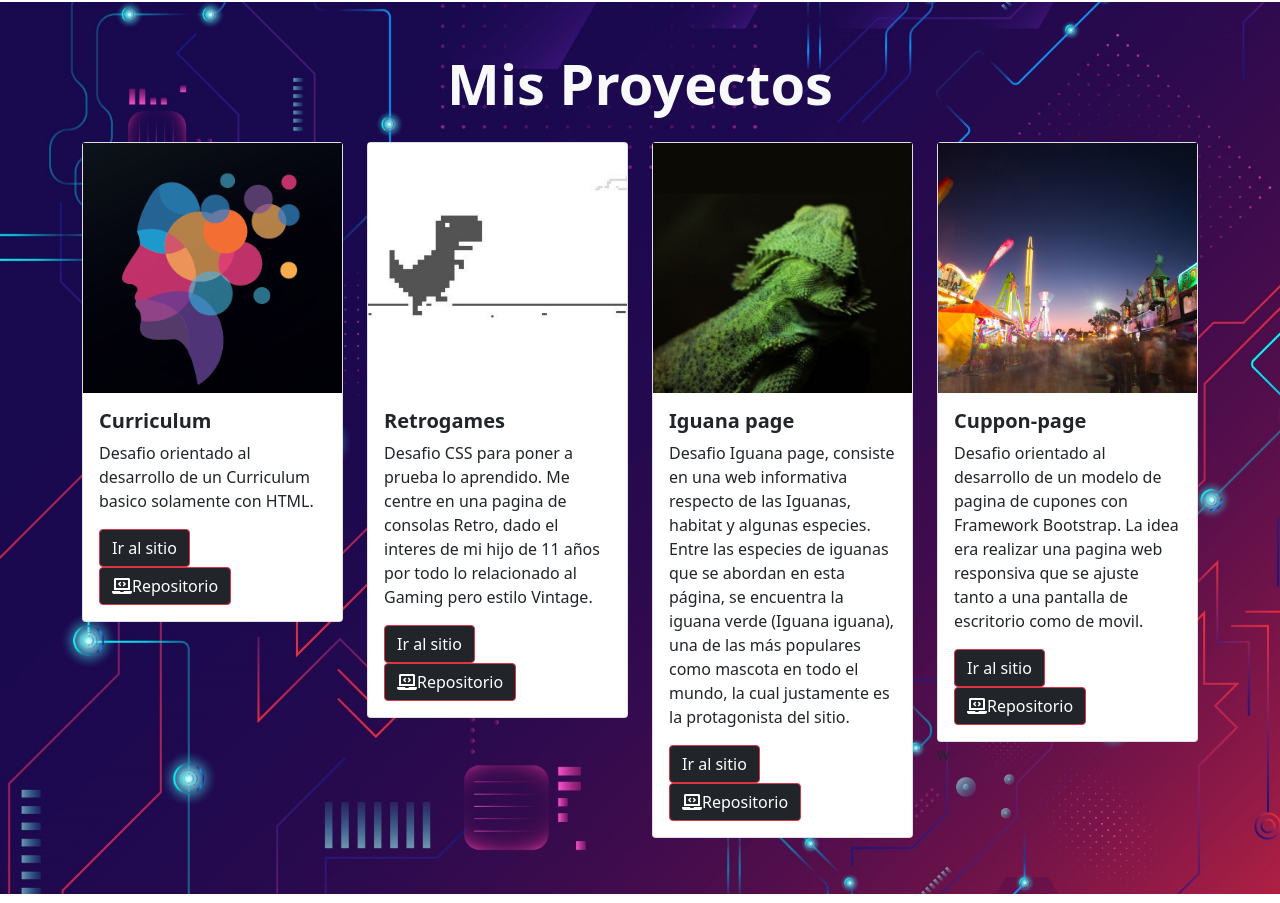
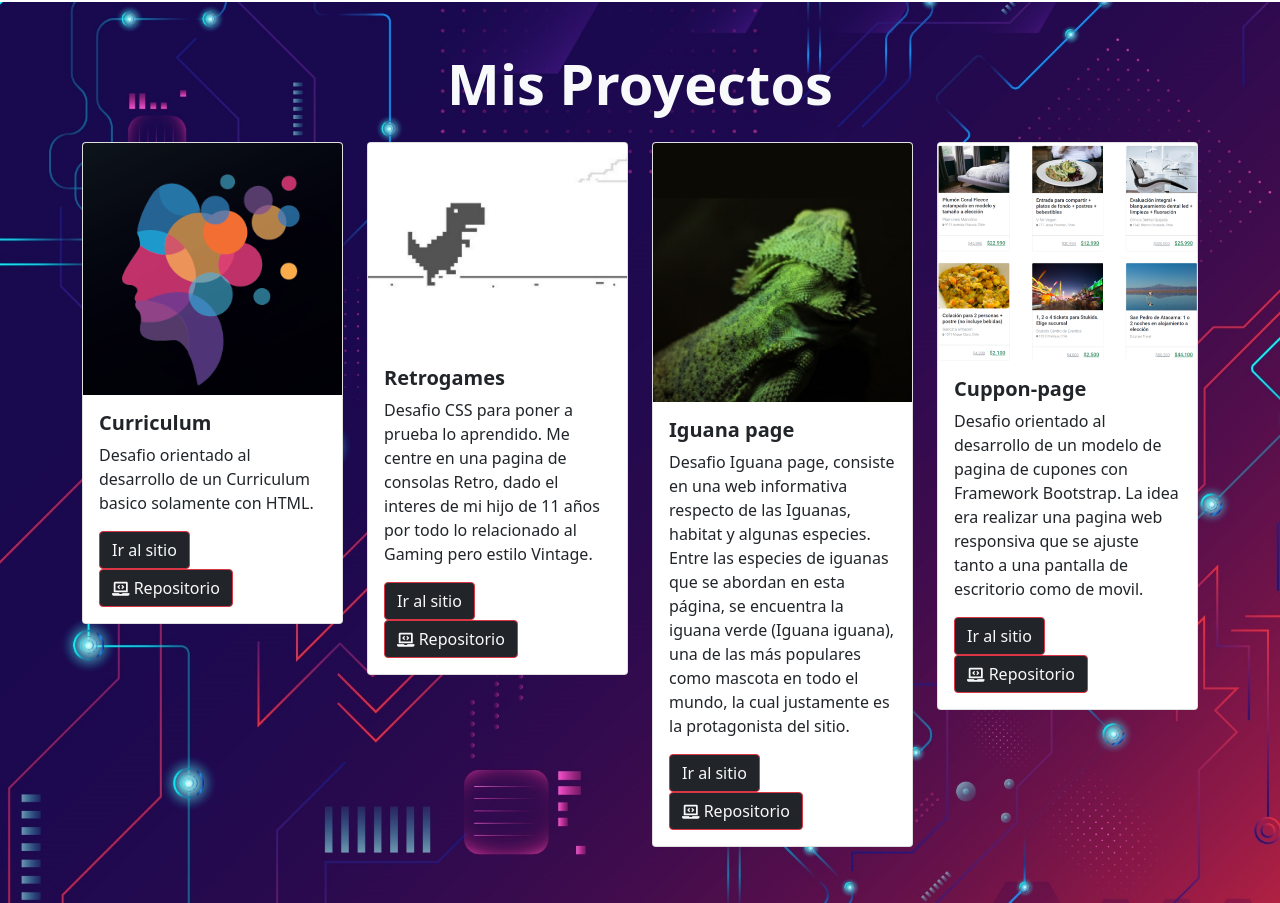
Before and after one commit to cvalenciapatagonia/Desafio_06-Portafolio, a plain HTML site: page index.html in a window 1280 px wide. Shown: the part 1446-2349 px from the top of the page. Drawn offline with nearby package versions, Linux system fonts and the light colour scheme.

Commit message:
Se eliminan los estilos inline de la pagina index.html, logrando el mismo resultado utilizando las clases de bootstrap.

```diff
--- a/assets/css/style.css
+++ b/assets/css/style.css
@@ -22,12 +22,12 @@
   height: 650px;
 }
 
-#Mis-proyectos .image-top {
+/* #Mis-proyectos .image-top {
   height: 250px;
   background-repeat: no-repeat;
   background-size: cover;
   background-position: center;
-}
+} */
 
 #Mis-proyectos {
   background-image: url("../img/fondo\ \(7\).jpg");
--- a/index.html
+++ b/index.html
@@ -1,63 +1,40 @@
 <!DOCTYPE html>
 <html lang="en">
+
 <head>
   <meta charset="UTF-8" />
   <meta http-equiv="X-UA-Compatible" content="IE=edge" />
   <meta name="viewport" content="width=device-width, initial-scale=1.0" />
   <title>Desafio final</title>
   <link rel="stylesheet" href="./assets/css/style.css" />
-    <link
-      href="https://cdn.jsdelivr.net/npm/bootstrap@5.1.3/dist/css/bootstrap.min.css"
-      rel="stylesheet"
-      integrity="sha384-1BmE4kWBq78iYhFldvKuhfTAU6auU8tT94WrHftjDbrCEXSU1oBoqyl2QvZ6jIW3"
-      crossorigin="anonymous"
-    />
-    <link
-      rel="stylesheet"
-      href="https://cdnjs.cloudflare.com/ajax/libs/font-awesome/5.9.0/css/all.min.css"
+  <link href="https://cdn.jsdelivr.net/npm/bootstrap@5.1.3/dist/css/bootstrap.min.css" rel="stylesheet"
+    integrity="sha384-1BmE4kWBq78iYhFldvKuhfTAU6auU8tT94WrHftjDbrCEXSU1oBoqyl2QvZ6jIW3" crossorigin="anonymous" />
+  <link rel="stylesheet" href="https://cdnjs.cloudflare.com/ajax/libs/font-awesome/5.9.0/css/all.min.css"
     integrity="sha512-q3eWabyZPc1XTCmF+8/LuE1ozpg5xxn7iO89yfSOd5/oKvyqLngoNGsx8jq92Y8eXJ/IRxQbEC+FGSYxtk2oiw=="
-      crossorigin="anonymous"
-      referrerpolicy="no-referrer"
-    />
+    crossorigin="anonymous" referrerpolicy="no-referrer" />
 </head>
 
 <body>
   <header>
     <!-- BARRA DE NAVEGACION -->
     <nav class="navbar navbar-expand-lg navbar-dark fixed-top navbar-custom"">
-      <div class="container">
+      <div class=" container">
       <img src="assets/img/logo.png" class="img-fluid img-logo" />
-        <button
-          class="navbar-toggler"
-          type="button"
-          data-bs-toggle="collapse"
-          data-bs-target="#navbarTogglerDemo01"
-          aria-controls="navbarTogglerDemo01"
-          aria-expanded="false"
-          aria-label="Toggle navigation"
-        >
+      <button class="navbar-toggler" type="button" data-bs-toggle="collapse" data-bs-target="#navbarTogglerDemo01"
+        aria-controls="navbarTogglerDemo01" aria-expanded="false" aria-label="Toggle navigation">
         <span class="navbar-toggler-icon"></span>
       </button>
       <div class="collapse navbar-collapse" id="navbarTogglerDemo01">
         <a class="navbar-brand" href="#"></a>
         <ul class="navbar-nav ms-auto mb-2 mb-lg-0 fs-5">
           <li class="nav-item">
-              <a
-                class="nav-link active text-light"
-                aria-current="page"
-                href="#Acerca-de-mi"
-                >Acerca de mi</a
-              >
+            <a class="nav-link active text-light" aria-current="page" href="#Acerca-de-mi">Acerca de mi</a>
           </li>
           <li class="nav-item">
-              <a class="nav-link active text-light" href="#Mis-proyectos"
-                >Proyectos</a
-              >
+            <a class="nav-link active text-light" href="#Mis-proyectos">Proyectos</a>
           </li>
           <li class="nav-item">
-              <a class="nav-link active text-light" href="#Contacto"
-                >Contacto</a
-              >
+            <a class="nav-link active text-light" href="#Contacto">Contacto</a>
           </li>
         </ul>
       </div>
@@ -79,16 +56,8 @@
           necesarias y esperables al desempeño de un desarrollador web.
         </p>
         <div class="mb-5 pb-5">
-            <button class="btn btn-lg btn-outline-info text-light me-4">
-              <a href="#Mis-proyectos" style="color: white; text-decoration: none;"
-                >Trabajos</a
-              >
-            </button>
-            <button class="btn btn-lg btn-outline-info text-light">
-              <a href="#Contacto" style="color: white; text-decoration: none"
-                >Contacto</a
-              >
-            </button>
+            <a class="btn btn-lg btn-outline-info text-light me-4" href="#Mis-proyectos">Trabajos</a>
+            <a class="btn btn-lg btn-outline-info text-light" href="#Contacto">Contacto</a>
         </div>
       </div>
     </div>
@@ -155,33 +124,20 @@
         <!--TARJETA 01-CURRICULUM-->
         <div class="col-12 col-sm-3 py-2">
           <div class="card">
-              <div
-                class="image-top"
-                style="background-image: url(./assets/img/cv.png)"
-              ></div>
+            <img class="card-img-top" src="./assets/img/cv.png" alt="Foto Proyecto HTML">
             <div class="card-body">
               <h5 class="card-title fw-bold">Curriculum</h5>
               <p class="card-text">
                 Desafio orientado al desarrollo de un Curriculum basico
                 solamente con HTML.
               </p>
-                <button type="button" class="btn btn-dark btn-outline-danger">
-                  <a
-                    href="https://cvalenciapatagonia.github.io/Desafio_01-HTML/"
-                    style="color: white; text-decoration: none;"
-                    target="_blank"
-                    >Ir al sitio</a
-                  >
-                </button>
-                <button type="button" class="btn btn-dark btn-outline-danger">
-                  <a
-                    href="https://github.com/cvalenciapatagonia/Desafio_01-HTML"
-                    style="color: white; text-decoration: none;"
-                    target="_blank"
-                    ><i class="fas fa-solid fa-laptop-code fa-1x my-1 m1"></i
-                    >Repositorio</a
-                  >
-                </button>
+              <a class="btn btn-dark btn-outline-danger text-light"
+                href="https://cvalenciapatagonia.github.io/Desafio_01-HTML/" target="_blank">Ir al sitio
+              </a>
+              <a class="btn btn-dark btn-outline-danger text-light"
+                href="https://github.com/cvalenciapatagonia/Desafio_01-HTML" target="_blank">
+                <i class="fas fa-solid fa-laptop-code fa-sm"></i> Repositorio
+              </a>
             </div>
           </div>
         </div>
@@ -190,10 +146,7 @@
         <!--TARJETA 02-RETROGAMES-->
         <div class="col-12 col-sm-3 py-2">
           <div class="card">
-              <div
-                class="image-top"
-                style="background-image: url(./assets/img/card-2.jpg)"
-              ></div>
+            <img class="card-img-top" src="./assets/img/card-2.jpg" alt="Foto Proyecto CSS">
             <div class="card-body">
               <h5 class="card-title fw-bold">Retrogames</h5>
               <p class="card-text">
@@ -201,23 +154,13 @@
                 pagina de consolas Retro, dado el interes de mi hijo de 11
                 años por todo lo relacionado al Gaming pero estilo Vintage.
               </p>
-                <button type="button" class="btn btn-dark btn-outline-danger">
-                  <a
-                    href="https://cvalenciapatagonia.github.io/Desafio_02-CSS/"
-                    style="color: white; text-decoration: none;"
-                    target="_blank"
-                    >Ir al sitio</a
-                  >
-                </button>
-                <button type="button" class="btn btn-dark btn-outline-danger">
-                  <a
-                    href="https://github.com/cvalenciapatagonia/Desafio_02-CSS"
-                    style="color: white; text-decoration: none;"
-                    target="_blank"
-                    ><i class="fas fa-solid fa-laptop-code fa-1x my-1 m1"></i
-                    >Repositorio</a
-                  >
-                </button>
+              <a class="btn btn-dark btn-outline-danger text-light"
+                href="https://cvalenciapatagonia.github.io/Desafio_02-CSS/" target="_blank">Ir al sitio
+              </a>
+              <a class="btn btn-dark btn-outline-danger text-light"
+                href="https://github.com/cvalenciapatagonia/Desafio_02-CSS" target="_blank">
+                <i class="fas fa-solid fa-laptop-code fa-sm"></i> Repositorio
+              </a>
             </div>
           </div>
         </div>
@@ -226,10 +169,7 @@
         <!--TARJETA 03-IGUANA PAGE-->
         <div class="col-12 col-sm-3 py-2">
           <div class="card">
-              <div
-                class="image-top"
-                style="background-image: url(assets/img/card-3.jpg)"
-              ></div>
+            <img class="card-img-top" src="./assets/img/card-3.jpg" alt="Foto Proyecto Posicionamiento">
             <div class="card-body">
               <h5 class="card-title fw-bold">Iguana page</h5>
               <p class="card-text">
@@ -240,23 +180,13 @@
                 mascota en todo el mundo, la cual justamente es la
                 protagonista del sitio.
               </p>
-                <button type="button" class="btn btn-dark btn-outline-danger">
-                  <a
-                    href="https://cvalenciapatagonia.github.io/Desafio_03-Landing-Page/"
-                    style="color: white; text-decoration: none;"
-                    target="_blank"
-                    >Ir al sitio</a
-                  >
-                </button>
-                <button type="button" class="btn btn-dark btn-outline-danger">
-                  <a
-                    href="https://github.com/cvalenciapatagonia/Desafio_03-Landing-Page"
-                    style="color: white; text-decoration: none;"
-                    target="_blank"
-                    ><i class="fas fa-solid fa-laptop-code fa-1x my-1 m1"></i
-                    >Repositorio</a
-                  >
-                </button>
+              <a class="btn btn-dark btn-outline-danger text-light"
+                href="https://cvalenciapatagonia.github.io/Desafio_03-Landing-Page/" target="_blank">Ir al sitio
+              </a>
+              <a class="btn btn-dark btn-outline-danger text-light"
+                href="https://github.com/cvalenciapatagonia/Desafio_03-Landing-Page" target="_blank">
+                <i class="fas fa-solid fa-laptop-code fa-sm"></i> Repositorio
+              </a>
             </div>
           </div>
         </div>
@@ -265,10 +195,7 @@
         <!--TARJETA 04-CUPPON-->
         <div class="col-12 col-sm-3 py-2">
           <div class="card">
-              <div
-                class="image-top"
-                style="background-image: url(./assets/img/Cupon\ 5.jpg)"
-              ></div>
+            <img class="card-img-top" src="./assets/img/card-4.png" alt="Foto Proyecto Bootstrap">
             <div class="card-body">
               <h5 class="card-title fw-bold">Cuppon-page</h5>
               <p class="card-text">
@@ -277,26 +204,15 @@
                 pagina web responsiva que se ajuste tanto a una pantalla de
                 escritorio como de movil.
               </p>
-                <button type="button" class="btn btn-dark btn-outline-danger">
-                  <a
-                    href="https://cvalenciapatagonia.github.io/Desafio_04-Bootstrap/"
-                    style="color: white; text-decoration: none;"
-                    target="_blank"
-                    >Ir al sitio</a
-                  >
-                </button>
-                <button type="button" class="btn btn-dark btn-outline-danger">
-                  <a
-                    href="https://github.com/cvalenciapatagonia/Desafio_04-Bootstrap"
-                    style="color: white; text-decoration: none;"
-                    target="_blank"
-                    ><i class="fas fa-solid fa-laptop-code fa-1x my-1 m1"></i
-                    >Repositorio</a
-                  >
-                </button>
+              <a class="btn btn-dark btn-outline-danger text-light"
+                href="https://cvalenciapatagonia.github.io/Desafio_04-Bootstrap/" target="_blank">Ir al sitio
+              </a>
+              <a class="btn btn-dark btn-outline-danger text-light"
+                href="https://github.com/cvalenciapatagonia/Desafio_04-Bootstrap" target="_blank">
+                <i class="fas fa-solid fa-laptop-code fa-sm"></i> Repositorio
+              </a>
             </div>
           </div>
-            w
         </div>
         <!------------------------------------------------------------------------------->
       </div>
@@ -325,10 +241,7 @@
 
       <div class="form-group">
         <label class="mb-2">Mensaje</label>
-          <textarea
-            class="form-control"
-            placeholder="Escribe aquí tu mensaje"
-          ></textarea>
+        <textarea class="form-control" placeholder="Escribe aquí tu mensaje"></textarea>
       </div>
 
       <div class="my-3 text-end">
@@ -344,10 +257,9 @@
   </footer>
   <!------------------------------------------------------------------------------->
 
-    <script
-      src="https://cdn.jsdelivr.net/npm/bootstrap@5.1.3/dist/js/bootstrap.bundle.min.js"
+  <script src="https://cdn.jsdelivr.net/npm/bootstrap@5.1.3/dist/js/bootstrap.bundle.min.js"
     integrity="sha384-ka7Sk0Gln4gmtz2MlQnikT1wXgYsOg+OMhuP+IlRH9sENBO0LRn5q+8nbTov4+1p"
-      crossorigin="anonymous"
-    ></script>
+    crossorigin="anonymous"></script>
 </body>
+
 </html>
```
Lines whose indentation alone changed are shown as unchanged.
